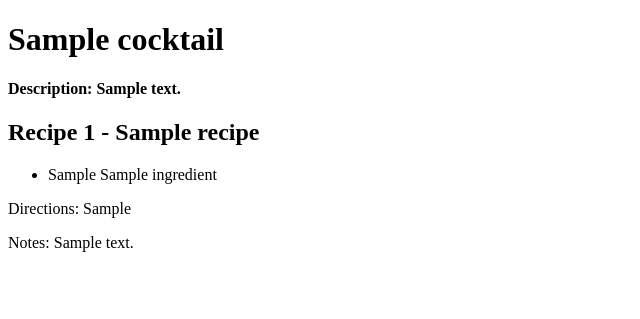
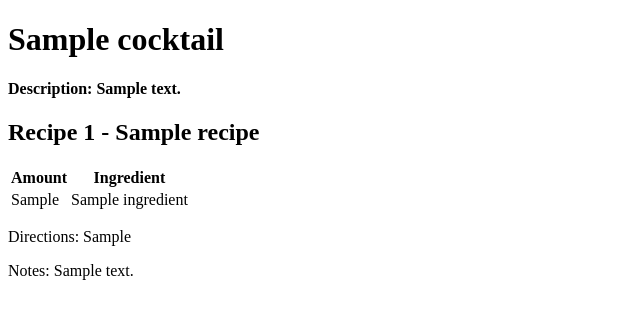
Before and after one commit to nmuldavin/remixology, a Django app: a page that uses cocktails/templates/cocktails/recipegroup.html in a window 1280 px wide. Shown: the top 319 px of the page, without its empty margins (0-640 px from the left). Run offline with Django 3.2, Linux system fonts and the light colour scheme; tables that the repository leaves empty hold one stand-in row (values such as "Sample post").

Commit message:
Put recipe in a table

```diff
--- a/cocktails/templates/cocktails/recipegroup.html
+++ b/cocktails/templates/cocktails/recipegroup.html
@@ -5,6 +5,12 @@
   <head>
     <meta charset="utf-8">
     <title>Cocktail</title>
+    <style>
+      #recipe_container {
+        margin: 0px;
+        padding: 0px;
+      }
+    </style>
   </head>
 
   <body>
@@ -12,17 +18,28 @@
     {% if group %}
       <h1>{{ group.name }}</h1>
       <h4>Description: {{ group.description }}</h4>
-      {% if recipe %}
+      <div id="recipe_container">
+        {% if recipe %}
         <h2>Recipe {{ recipe.rank }} - {{ recipe.label }}</h2>
         {% if ingredients %}
-          <ul>
-            {% for entry in ingredients %}
-              <li>{{ entry.amount }}   {{ entry.ingredient.name }}</li>
-            {% endfor %}
-          </ul>
+          <table class="table">
+            <thead>
+              <th>Amount</th>
+              <th>Ingredient</th>
+            </thead>
+            <tbody>
+              {% for entry in ingredients %}
+                <tr>
+                  <td>{{ entry.amount }}</td>
+                  <td>{{ entry.ingredient.name }}</td>
+                </tr>
+              {% endfor %}
+            </tbody>
+          </table>
         {% else %}
           There are no ingredients in this recipe!
         {% endif %}
+      </div>
         <p>Directions: {{ recipe.directions }}</p>
         <p>Notes: {{ recipe.notes }}</p>
       {% else %}
@@ -31,7 +48,6 @@
     {% else %}
       The specified {{ type }} does not exist!
     {% endif %}
-
   </body>
 
 </html>
```
